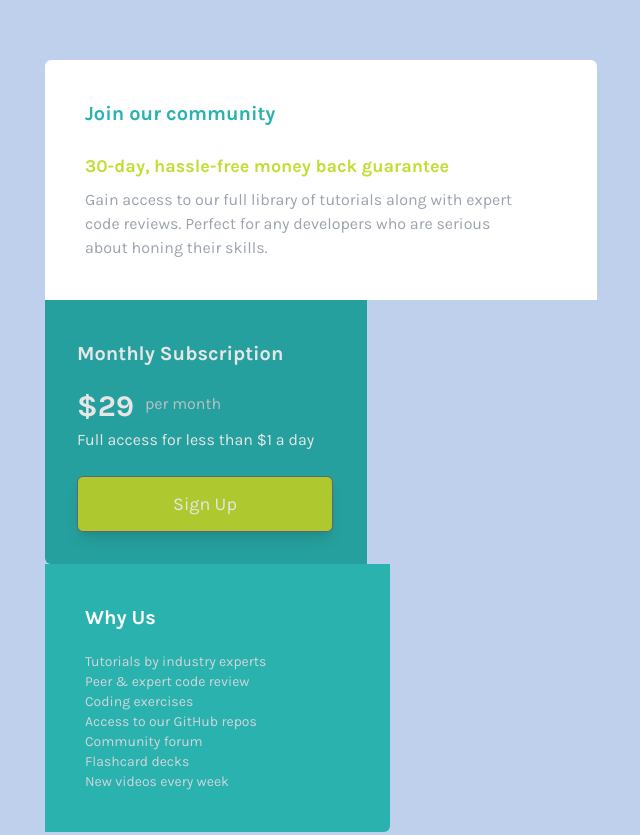
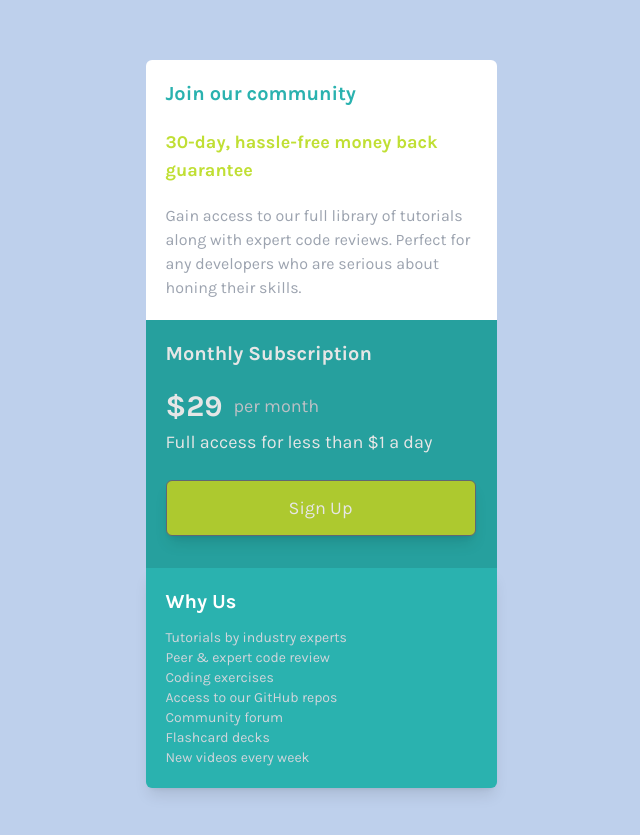
Before and after one commit to Abaljerind/single-price-grid-component, a website: page index.html in a window 1280 px wide. Shown: the part 116-951 px from the top of the page, without its empty margins (319-959 px from the left). Drawn offline with Linux system fonts and the light colour scheme.

Commit message:
change w lg to 2xl

```diff
--- a/index.html
+++ b/index.html
@@ -27,45 +27,46 @@
 
     <!-- TODO:
       1. benerin semua ukuran text sesuai design mobilenya. DONE
-      2. lanjut versi desktop. -->
+      2. lanjut versi desktop. VERSI 1536px DONE
+      3. lanjut versi desktop 1024px -->
   </head>
   <body class="bg-grayishBlue backdrop-brightness-125 bg-no-repeat bg-contain">
     <main
-      class="font-karla px-3 py-12 sm:w-[375px] sm:mx-auto sm:py-44 lg:w-[45%]"
+      class="font-karla px-3 py-12 sm:w-[375px] sm:mx-auto sm:py-44 2xl:w-[45%]"
     >
       <!-- main article -->
-      <article class="main bg-white rounded-t-md p-5 lg:p-10">
+      <article class="main bg-white rounded-t-md p-5 2xl:p-10">
         <p class="text-cyans text-xl font-bold">Join our community</p>
-        <p class="text-brightYellow mt-5 font-bold text-lg lg:mt-6">
+        <p class="text-brightYellow mt-5 font-bold text-lg 2xl:mt-6">
           30-day, hassle-free money back guarantee
         </p>
-        <p class="text-gray-400 mt-5 text-base lg:w-11/12 lg:mt-2">
+        <p class="text-gray-400 mt-5 text-base 2xl:w-11/12 2xl:mt-2">
           Gain access to our full library of tutorials along with expert code
           reviews. Perfect for any developers who are serious about honing their
           skills.
         </p>
       </article>
 
-      <section class="lg:flex lg:flex-wrap lg:flex-1">
+      <section class="2xl:flex 2xl:flex-wrap 2xl:flex-1">
         <!-- subscription -->
         <aside
-          class="subscription bg-cyans brightness-90 p-5 lg:rounded-bl-md lg:w-[322px]"
+          class="subscription bg-cyans brightness-90 p-5 2xl:rounded-bl-md 2xl:w-[322px]"
         >
-          <p class="text-white text-xl font-bold lg:mt-5 lg:ml-3">
+          <p class="text-white text-xl font-bold 2xl:mt-5 2xl:ml-3">
             Monthly Subscription
           </p>
-          <p class="text-lg mt-5 text-white relative lg:ml-3">
+          <p class="text-lg mt-5 text-white relative 2xl:ml-3">
             <span class="text-3xl font-bold">&dollar;29</span>
             <span
-              class="text-gray-300 ml-3 absolute top-[4px] left-14 lg:text-base"
+              class="text-gray-300 ml-3 absolute top-[4px] left-14 2xl:text-base"
               >per month</span
             >
           </p>
-          <p class="text-lg text-white mt-1 lg:ml-3 lg:text-base">
+          <p class="text-lg text-white mt-1 2xl:ml-3 2xl:text-base">
             Full access for less than &dollar;1 a day
           </p>
           <button
-            class="text-white border bg-brightYellow w-[310px] shadow-lg border-gray-500 text-lg mt-6 mb-3 flex justify-center items-center h-14 rounded-md lg:w-64 lg:ml-3"
+            class="text-white border bg-brightYellow w-[310px] shadow-lg border-gray-500 text-lg mt-6 mb-3 flex justify-center items-center h-14 rounded-md 2xl:w-64 2xl:ml-3"
           >
             Sign Up
           </button>
@@ -73,9 +74,9 @@
 
         <!-- article why us -->
         <article
-          class="whyUs text-white p-5 rounded-b-md bg-cyans shadow-lg lg:rounded-b-none lg:rounded-br-md lg:shadow-none lg:w-[345px] lg:p-10"
+          class="whyUs text-white p-5 rounded-b-md bg-cyans shadow-lg 2xl:rounded-b-none 2xl:rounded-br-md 2xl:shadow-none 2xl:w-[345px] 2xl:p-10"
         >
-          <p class="text-xl mb-3 font-bold lg:mb-5">Why Us</p>
+          <p class="text-xl mb-3 font-bold 2xl:mb-5">Why Us</p>
           <ul class="list-none text-sm cursor-pointer text-gray-300">
             <li>Tutorials by industry experts</li>
             <li>Peer &amp; expert code review</li>
```
Also changed, not shown: css/output.css.
